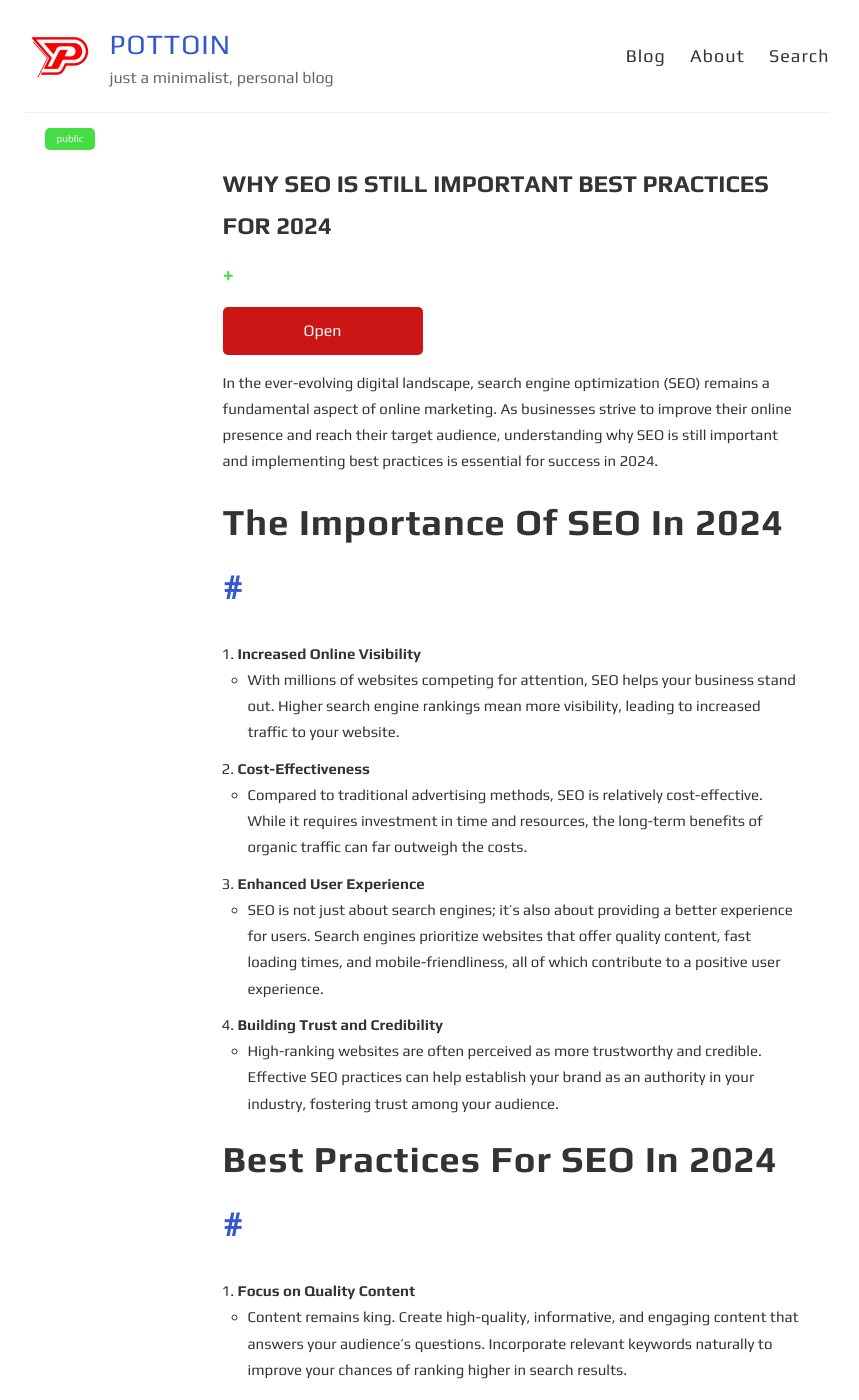
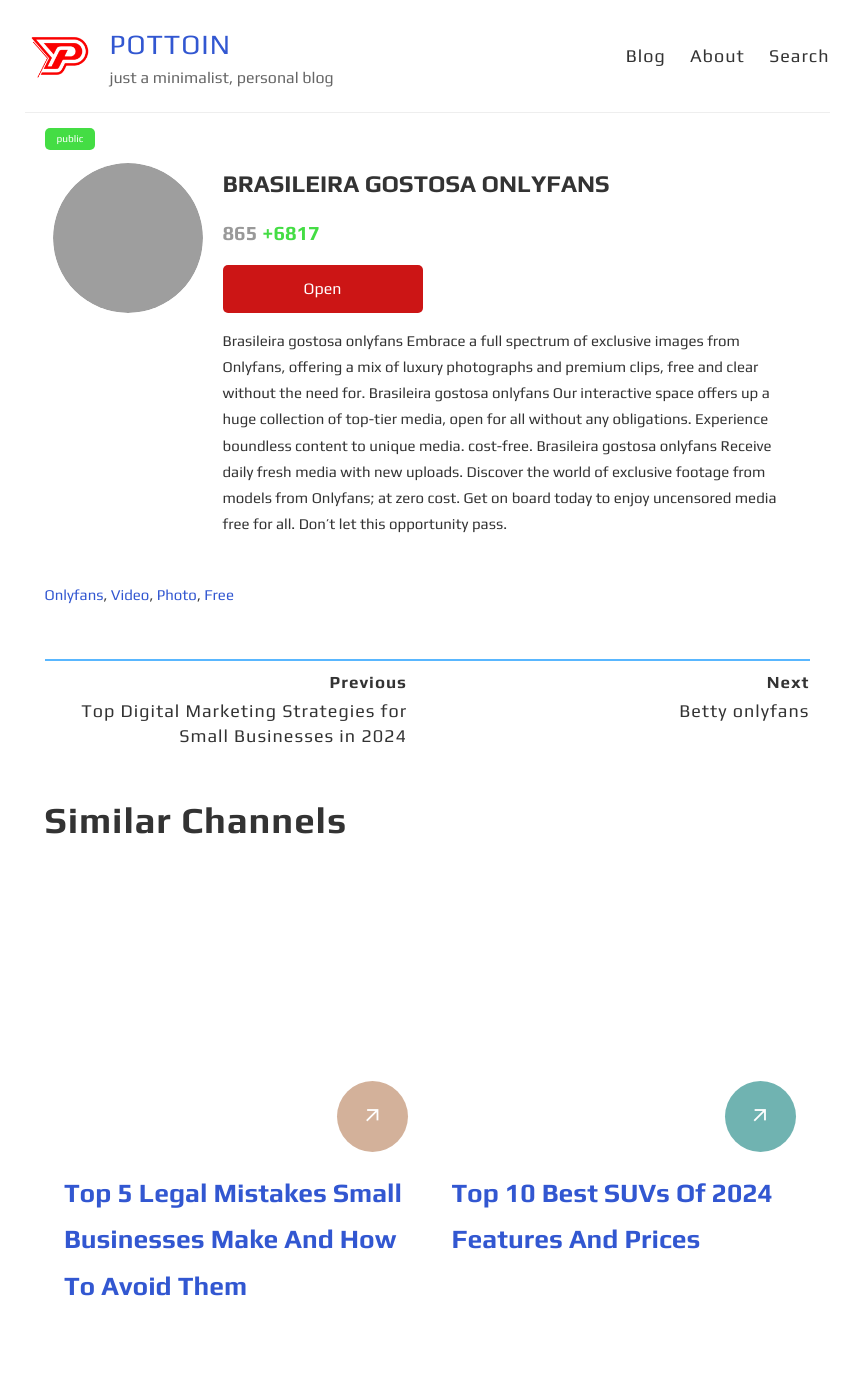
Before and after one commit to ZollaMaga/newsblog, a Jekyll site: the page built from _posts/2024-11-02-why-seo-is-still-important-best-practices-for-2024.md, in a window 1280 px wide and 1400 px high. Shown: the whole window, without its empty margins (213-1072 px from the left). Built offline with Jekyll 4.4.1, drawn with Linux system fonts in a browser that asks for light colours; some of the changed text lies outside the part shown; grey boxes are pictures that could not be loaded.

Commit message:
Update 2024-11-02-why-seo-is-still-important-best-practices-for-2024.md

```diff
--- a/_posts/2024-11-02-why-seo-is-still-important-best-practices-for-2024.md
+++ b/_posts/2024-11-02-why-seo-is-still-important-best-practices-for-2024.md
@@ -1,64 +1,21 @@
 ---
 layout: post
-title: Why SEO Is Still Important Best Practices for 2024
-description: Explore the importance of SEO in 2024 and discover best practices to enhance your online visibility and drive traffic.
-summary: Discover why SEO remains crucial for online success in 2024 and learn the best practices to improve your website's ranking.
-tags: SEO digital marketing online visibility traffic
-minute: 5
+title: Brasileira gostosa onlyfans
+seo_title: Telegram channel “Brasileira gostosa onlyfans". Search through Telegram channels. Catalog of telegram channels.
+description: Brasileira gostosa onlyfans Our interactive space offers up a huge collection of top-tier media, open for all without any obligations
+image: https://ts2.mm.bing.net/th?q=Brasileira%20gostosa%20onlyfans
+current: 865
+change: 6817
+categories:
+  - movie
+  - new
+  - 2024
+  - series
+tags:
+  - Onlyfans
+  - Video
+  - Photo
+  - Free
 ---
 
-In the ever-evolving digital landscape, search engine optimization (SEO) remains a fundamental aspect of online marketing. As businesses strive to improve their online presence and reach their target audience, understanding why SEO is still important and implementing best practices is essential for success in 2024.
-
-{% include ads1.html %}
-
-## The Importance of SEO in 2024
-
-1. **Increased Online Visibility**
-   - With millions of websites competing for attention, SEO helps your business stand out. Higher search engine rankings mean more visibility, leading to increased traffic to your website.
-
-2. **Cost-Effectiveness**
-   - Compared to traditional advertising methods, SEO is relatively cost-effective. While it requires investment in time and resources, the long-term benefits of organic traffic can far outweigh the costs.
-
-3. **Enhanced User Experience**
-   - SEO is not just about search engines; it's also about providing a better experience for users. Search engines prioritize websites that offer quality content, fast loading times, and mobile-friendliness, all of which contribute to a positive user experience.
-
-4. **Building Trust and Credibility**
-   - High-ranking websites are often perceived as more trustworthy and credible. Effective SEO practices can help establish your brand as an authority in your industry, fostering trust among your audience.
-
-{% include ads2.html %}
-
-## Best Practices for SEO in 2024
-
-1. **Focus on Quality Content**
-   - Content remains king. Create high-quality, informative, and engaging content that answers your audience's questions. Incorporate relevant keywords naturally to improve your chances of ranking higher in search results.
-
-2. **Optimize for Voice Search**
-   - With the rise of smart speakers and voice-activated devices, optimizing for voice search is crucial. Use conversational language and focus on long-tail keywords that reflect how people speak naturally.
-
-3. **Mobile Optimization**
-   - Ensure your website is mobile-friendly. Google prioritizes mobile-first indexing, so having a responsive design and fast loading times is essential for ranking well in search results.
-
-{% include ads3.html %}
-
-4. **Utilize Local SEO**
-   - For businesses with a physical presence, local SEO is vital. Optimize your Google My Business listing, gather customer reviews, and use location-specific keywords to attract local customers.
-
-5. **Technical SEO**
-   - Pay attention to technical aspects of your website, such as site speed, security (HTTPS), and crawlability. These factors influence how search engines index your site and how users experience it.
-
-6. **Leverage Social Media**
-   - While social media signals are not direct ranking factors, they can amplify your content's reach. Share your content on social media platforms to drive traffic back to your website and enhance your brand visibility.
-
-{% include ads4.html %}
-
-7. **Regularly Update and Refresh Content**
-   - Search engines favor fresh content. Regularly updating your existing content and creating new articles can help improve your rankings and keep your audience engaged.
-
-8. **Monitor Analytics and Adjust Strategies**
-   - Use tools like Google Analytics to monitor your website's performance. Analyze traffic patterns, user behavior, and keyword rankings to adjust your SEO strategies accordingly.
-
-## Conclusion
-
-SEO is more important than ever in 2024. By understanding its significance and implementing best practices, you can enhance your online visibility, drive traffic, and achieve long-term success. Invest in quality content, optimize for mobile and voice search, and stay updated with SEO trends to keep your website ahead of the competition.
-
-Start applying these SEO best practices today to ensure your business thrives in the digital landscape!
+Brasileira gostosa onlyfans Embrace a full spectrum of exclusive images from Onlyfans, offering a mix of luxury photographs and premium clips, free and clear without the need for. Brasileira gostosa onlyfans Our interactive space offers up a huge collection of top-tier media, open for all without any obligations. Experience boundless content to unique media. cost-free. Brasileira gostosa onlyfans Receive daily fresh media with new uploads. Discover the world of exclusive footage from models from Onlyfans; at zero cost. Get on board today to enjoy uncensored media free for all. Don’t let this opportunity pass.
```
